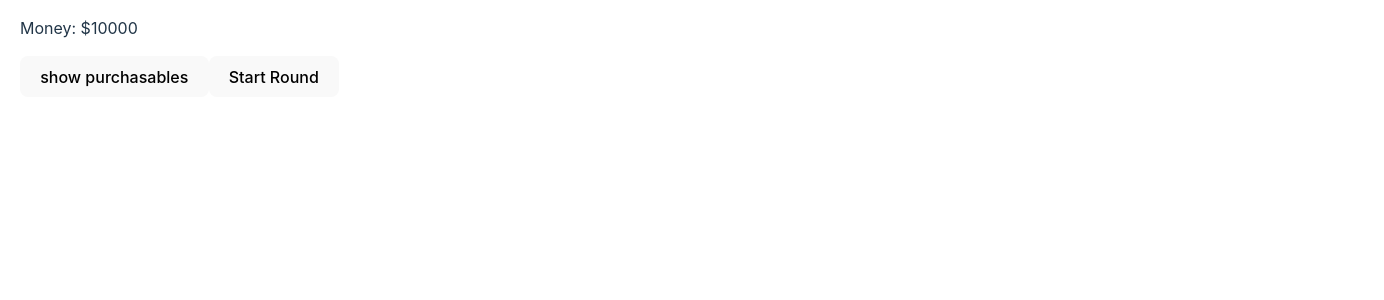
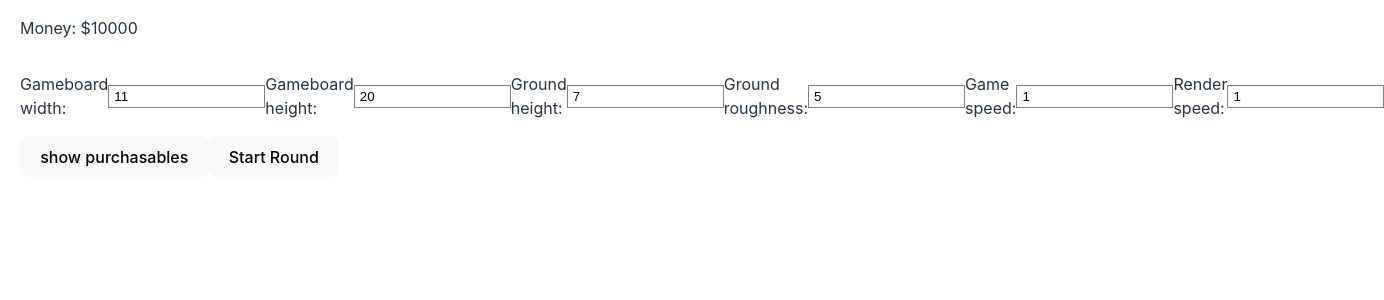
Before and after one commit to daefron/spreadsheet-creep, a React (Vite) app: page / in a window 1280 px wide. Shown: the top 300 px of the page, 1384 px wide, since content can reach past the window. Built offline with nearby package versions, Linux system fonts and the light colour scheme.

Commit message:
added game control inputs gamespeed tweaks

```diff
--- a/src/Game Logic/Engine.jsx
+++ b/src/Game Logic/Engine.jsx
@@ -15,7 +15,7 @@ export default function engineOutput() {
   const [gameboardWidth, setGameboardWidth] = useState(11);
   const [gameboardHeight, setGameboardHeight] = useState(20);
   const [groundLevel, setGroundLevel] = useState(7);
-  const [terrainRoughness, setTerrainRoughness] = useState(5);
+  const [groundRoughness, setgroundRoughness] = useState(5);
   const [renderSpeed, setRenderSpeed] = useState(1);
   const [gameSpeed, setGameSpeed] = useState(1 * renderSpeed);
   const entityList = EntityList;
@@ -527,7 +527,7 @@ export default function engineOutput() {
           } else {
             spawnChance = Math.random() * 50;
           }
-          if (spawnChance > terrainRoughness) {
+          if (spawnChance > groundRoughness) {
             let stoneChance;
             let type = "dirt";
             if (h > gameboardHeight - groundLevel / 3) {
@@ -612,7 +612,7 @@ export default function engineOutput() {
 
       //sets how long until next unit spawns
       function spawnTime() {
-        let baseline = 80;
+        let baseline = 80 / gameSpeed;
         let actual = baseline + 80 * Math.random();
         return actual;
       }
@@ -839,7 +839,8 @@ export default function engineOutput() {
       ground.position[0] - 1 !== 0 &&
       made
     ) {
-      ground.style.boxShadow = ground.style.boxShadow + ", -1px 0px 0px grey, inset 1px 0px 0px grey";
+      ground.style.boxShadow =
+        ground.style.boxShadow + ", -1px 0px 0px grey, inset 1px 0px 0px grey";
     }
     let groundRight = activeGround.find((targetGround) =>
       comparePosition(
@@ -860,7 +861,8 @@ export default function engineOutput() {
       ground.position[0] + 1 < gameboardWidth + 1 &&
       made
     ) {
-      ground.style.boxShadow = ground.style.boxShadow + ", 1px 0px 0px grey, inset -1px 0px 0px grey";
+      ground.style.boxShadow =
+        ground.style.boxShadow + ", 1px 0px 0px grey, inset -1px 0px 0px grey";
       ground.style.position = "sticky";
     }
   }
@@ -962,7 +964,8 @@ export default function engineOutput() {
             let style = {
               width: "50px",
               position: "sticky",
-              boxShadow: "inset -1px 0px 0px #404040, inset 0px -1px 0px #404040",
+              boxShadow:
+                "inset -1px 0px 0px #404040, inset 0px -1px 0px #404040",
             };
             subGrid.push([[w + "x" + h], [], style]);
           } else {
@@ -1110,10 +1113,55 @@ export default function engineOutput() {
     }
   }
 
+  function updateGameboardWidth(e) {
+    setGameboardWidth(e.target.value);
+  }
+  function updateGameboardHeight(e) {
+    setGameboardHeight(e.target.value);
+  }
+  function updateGroundHeight(e) {
+    setGroundLevel(e.target.value);
+  }
+  function updateGroundRoughness(e) {
+    setgroundRoughness(e.target.value);
+  }
+  function updateGameSpeed(e) {
+    setGameSpeed(e.target.value);
+  }
+  function updateRenderSpeed(e) {
+    setRenderSpeed(e.target.value);
+  }
+
   return (
     <>
       <div id="menu">
         <p>Money: ${bank}</p>
+        <div style={{ display: "flex", alignItems: "center"}}>
+          <div style={{ display: "flex", alignItems: "center" }}>
+            <p>Gameboard width:</p>
+            <input type="number" value={gameboardWidth} onChange={updateGameboardWidth}></input>
+          </div>
+          <p>Gameboard height:</p>
+          <div style={{ display: "flex", alignItems: "center" }}>
+            <input type="number" value={gameboardHeight} onChange={updateGameboardHeight}></input>
+          </div>
+          <div style={{ display: "flex", alignItems: "center" }}>
+            <p>Ground height:</p>
+            <input type="number" value={groundLevel} onChange={updateGroundHeight}></input>
+          </div>
+          <div style={{ display: "flex", alignItems: "center" }}>
+            <p>Ground roughness:</p>
+            <input type="number" value={groundRoughness} onChange={updateGroundRoughness}></input>
+          </div>
+          <div style={{ display: "flex", alignItems: "center" }}>
+            <p>Game speed:</p>
+            <input type="number" value={gameSpeed} onChange={updateGameSpeed}></input>
+          </div>
+          <div style={{ display: "flex", alignItems: "center" }}>
+            <p>Render speed:</p>
+            <input type="number" value={renderSpeed} onChange={updateRenderSpeed}></input>
+          </div>
+        </div>
         <button onClick={purchasableButton}>show purchasables</button>
         <div id="purchasables" style={{ display: "none" }}>
           <Purchasables></Purchasables>
```
